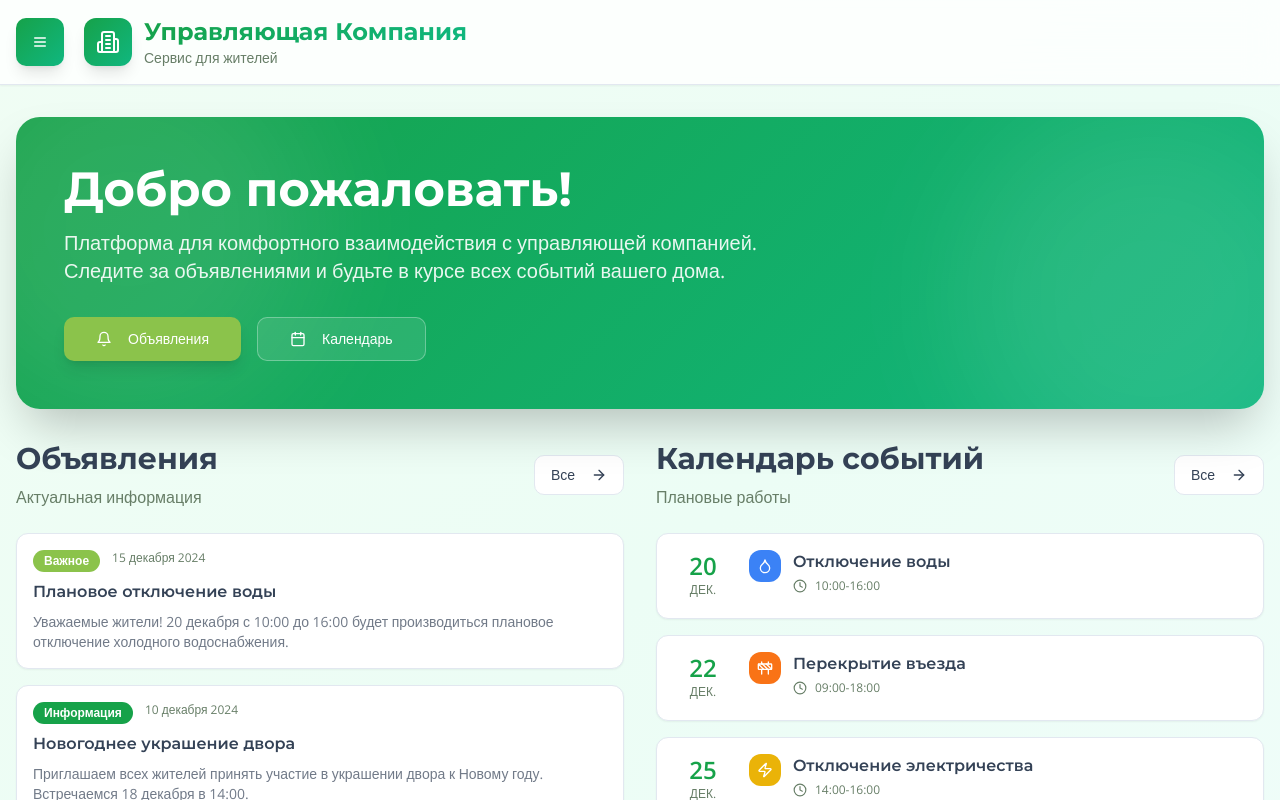
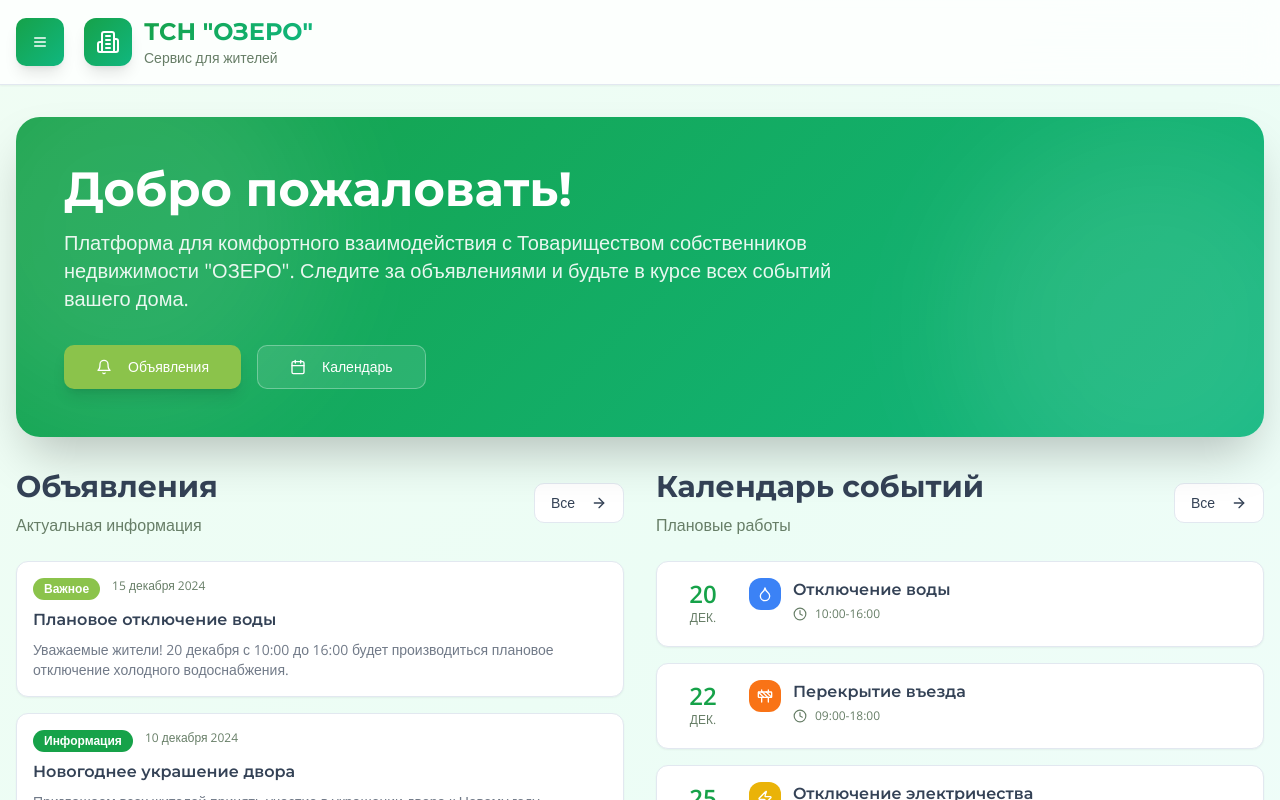
Before and after one commit to pr-poehali-dev/resident-interaction-platform, a React (Vite) app: page / in a window 1280 px wide. Shown: the top 800 px of the page. Built offline with nearby package versions, Linux system fonts and the light colour scheme.

Commit message:
Переименовать УК на ТСН "ОЗЕРО"

```diff
--- a/src/pages/Index.tsx
+++ b/src/pages/Index.tsx
@@ -29,7 +29,7 @@ const Index = () => {
       title: 'Новогоднее украшение двора',
       date: '10 декабря 2024',
       content: 'Приглашаем всех жителей принять участие в украшении двора к Новому году. Встречаемся 18 декабря в 14:00.',
-      author: 'Управляющая компания'
+      author: 'ТСН "ОЗЕРО"'
     },
     {
       id: 3,
@@ -45,7 +45,7 @@ const Index = () => {
       title: 'График дежурств консьержей',
       date: '1 декабря 2024',
       content: 'Обновлен график работы консьержей. Теперь дежурство круглосуточное.',
-      author: 'Управляющая компания'
+      author: 'ТСН "ОЗЕРО"'
     }
   ];
 
@@ -301,7 +301,7 @@ const Index = () => {
               </div>
               <div>
                 <h1 className="text-2xl font-bold bg-gradient-primary bg-clip-text text-transparent">
-                  Управляющая Компания
+                  ТСН "ОЗЕРО"
                 </h1>
                 <p className="text-sm text-muted-foreground">Сервис для жителей</p>
               </div>
@@ -319,7 +319,7 @@ const Index = () => {
                   Добро пожаловать!
                 </h2>
                 <p className="text-xl mb-8 text-white/90 animate-slide-up" style={{ animationDelay: '0.1s' }}>
-                  Платформа для комфортного взаимодействия с управляющей компанией.
+                  Платформа для комфортного взаимодействия с Товариществом собственников недвижимости "ОЗЕРО".
                   Следите за объявлениями и будьте в курсе всех событий вашего дома.
                 </p>
                 <div className="flex flex-wrap gap-4">
@@ -677,7 +677,7 @@ const Index = () => {
           <div className="space-y-6 animate-fade-in">
             <div className="mb-8">
               <h2 className="text-4xl font-bold mb-2">Наши сотрудники</h2>
-              <p className="text-muted-foreground">Команда специалистов управляющей компании</p>
+              <p className="text-muted-foreground">Команда специалистов ТСН "ОЗЕРО"</p>
             </div>
 
             <div className="grid md:grid-cols-2 gap-6">
@@ -769,7 +769,7 @@ const Index = () => {
                 <CardHeader>
                   <CardTitle className="flex items-center gap-3">
                     <Icon name="Building2" className="text-primary" size={24} />
-                    Управляющая компания
+                    ТСН "ОЗЕРО"
                   </CardTitle>
                 </CardHeader>
                 <CardContent className="space-y-4">
```
